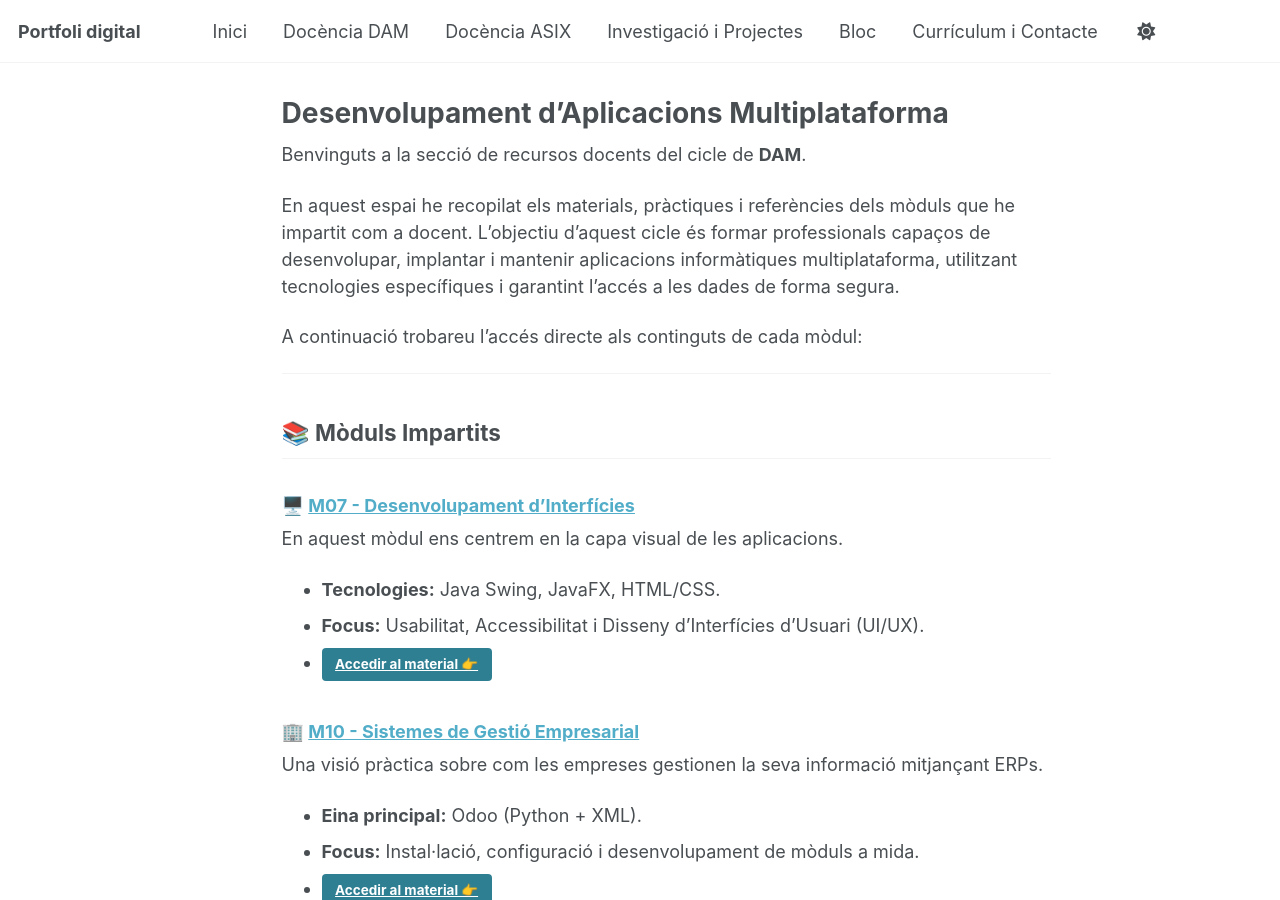
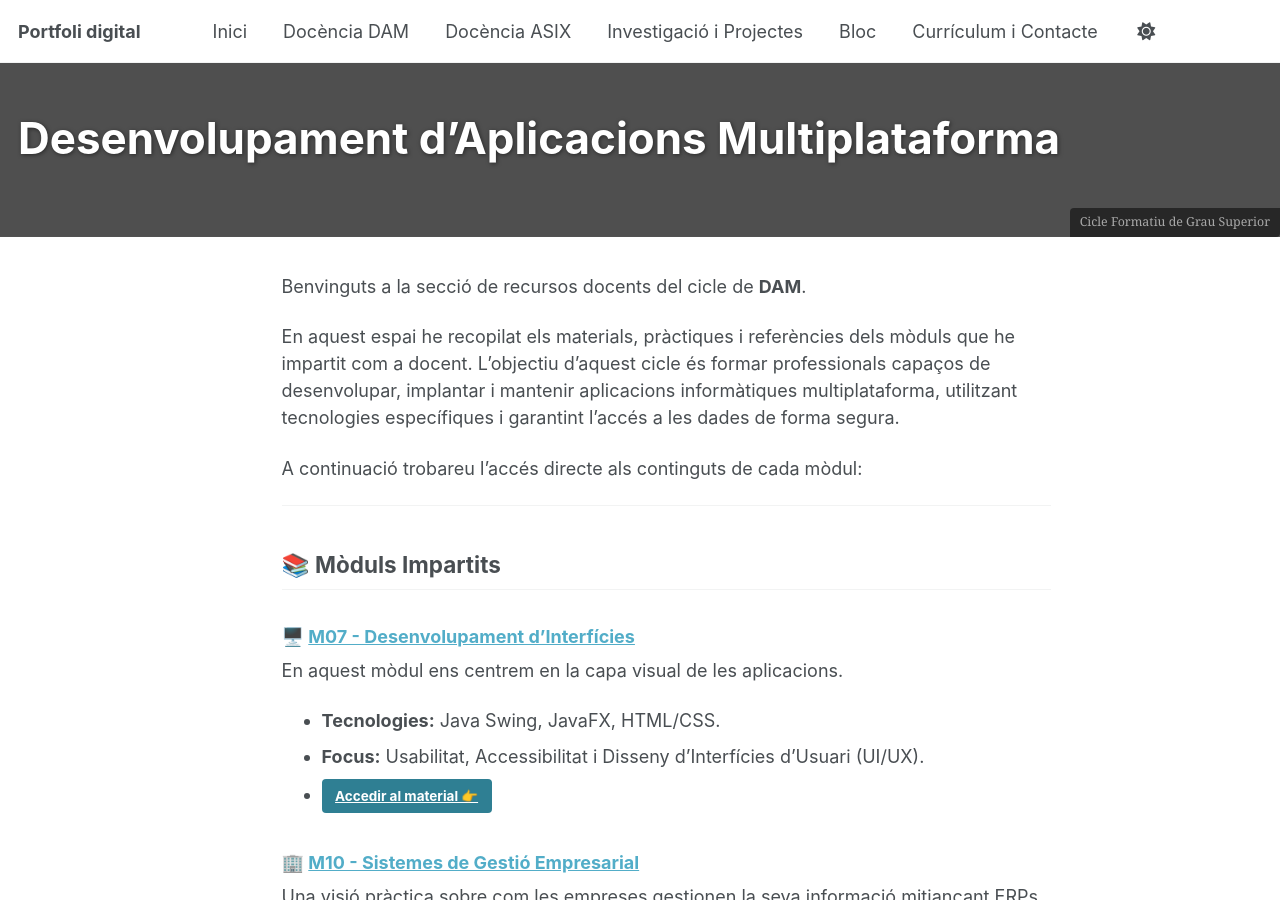
Before and after one commit to oriolgomezdiaz/oriolgomezdiaz.github.io, a Jekyll site: the page built from _pages/docencia/dam.md, in a window 1280 px wide and 900 px high. Built offline with Jekyll 4.4.1, drawn with Linux system fonts in a browser that asks for light colours; a script that is not in the unit is left out.

Commit message:
Recuperem DAM

```diff
--- a/_pages/docencia/dam.md
+++ b/_pages/docencia/dam.md
@@ -3,7 +3,12 @@ title: "Desenvolupament d'Aplicacions Multiplataforma"
 permalink: /dam/
 layout: single
 author_profile: false
+header:
+  overlay_image: /images/capcalera-dam.jpg
+  overlay_filter: 0.5
+  caption: "Cicle Formatiu de Grau Superior"
 ---
+
 Benvinguts a la secció de recursos docents del cicle de **DAM**.
 
 En aquest espai he recopilat els materials, pràctiques i referències dels mòduls que he impartit com a docent. L'objectiu d'aquest cicle és formar professionals capaços de desenvolupar, implantar i mantenir aplicacions informàtiques multiplataforma, utilitzant tecnologies específiques i garantint l'accés a les dades de forma segura.
```
